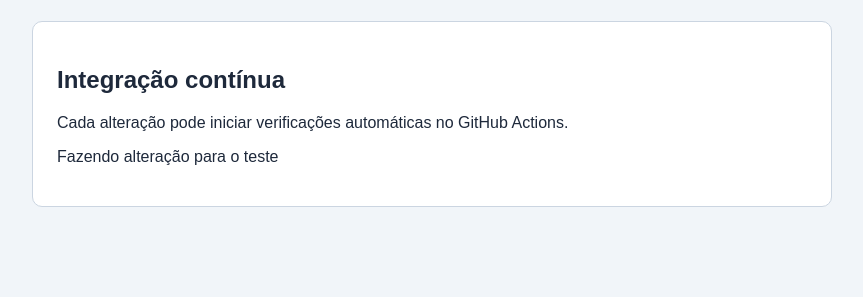
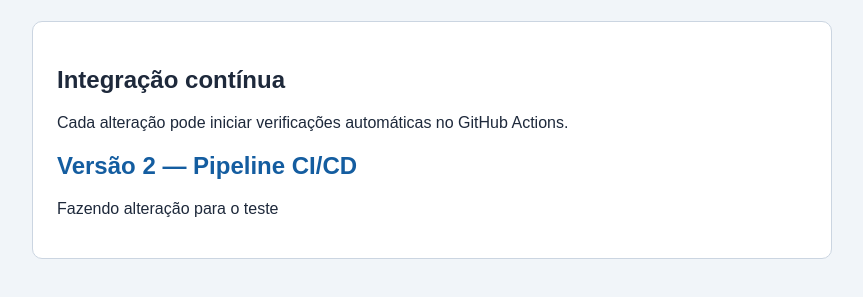
Before and after one commit to FelipeFolks/criar-pipeline, a plain HTML site: page index.html in a window 1280 px wide. Shown: the part 141-438 px from the top of the page, without its empty margins (208-1071 px from the left). Drawn offline with Linux system fonts and the light colour scheme.

Commit message:
Update index.html

```diff
--- a/index.html
+++ b/index.html
@@ -23,6 +23,8 @@ Cada alteração pode iniciar verificações
 automáticas no GitHub Actions.
 </p>
 
+<h1>Versão 2 — Pipeline CI/CD</h1>
+
   <p>Fazendo alteração para o teste</p>
 
 </section>
```
